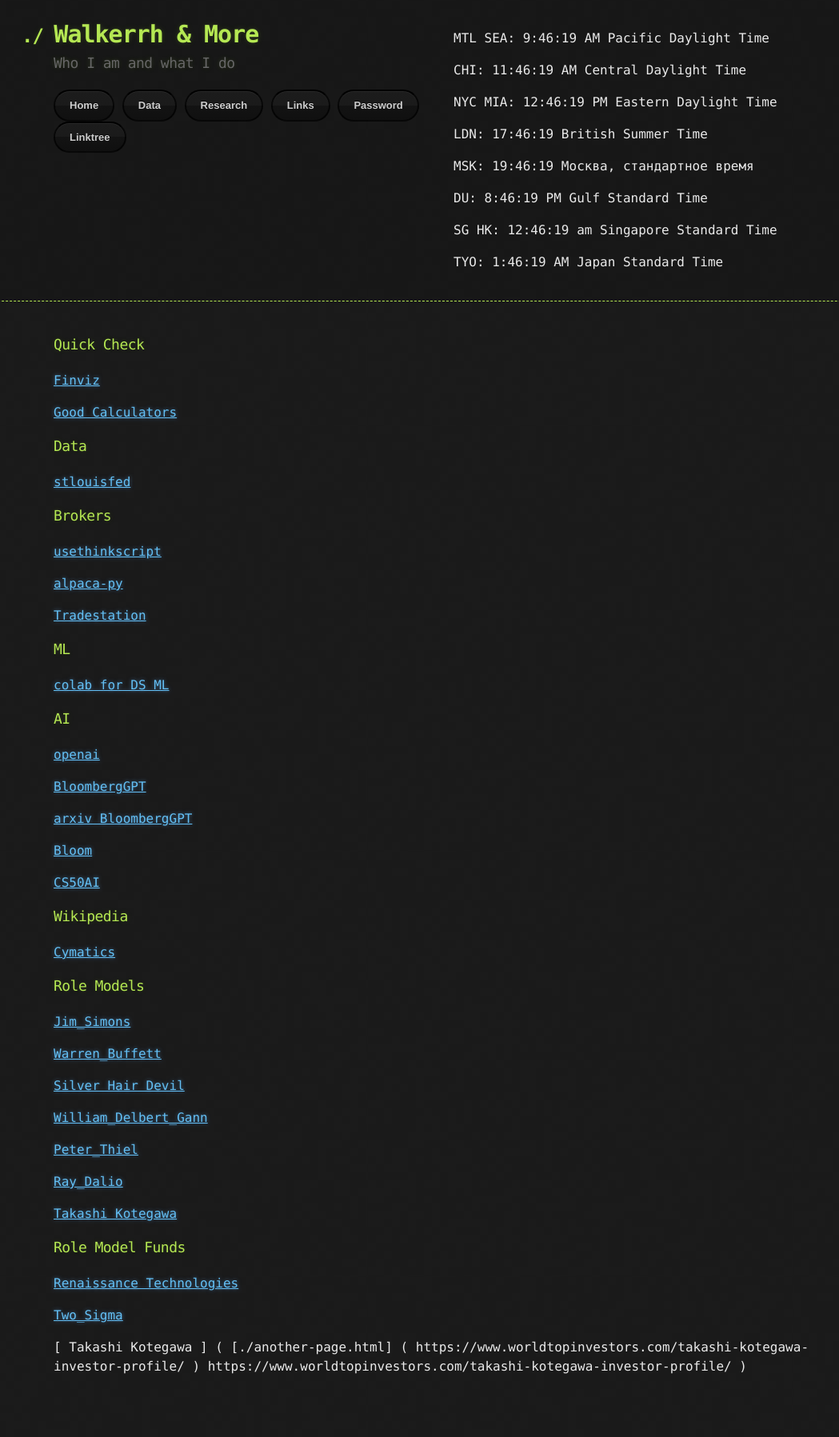
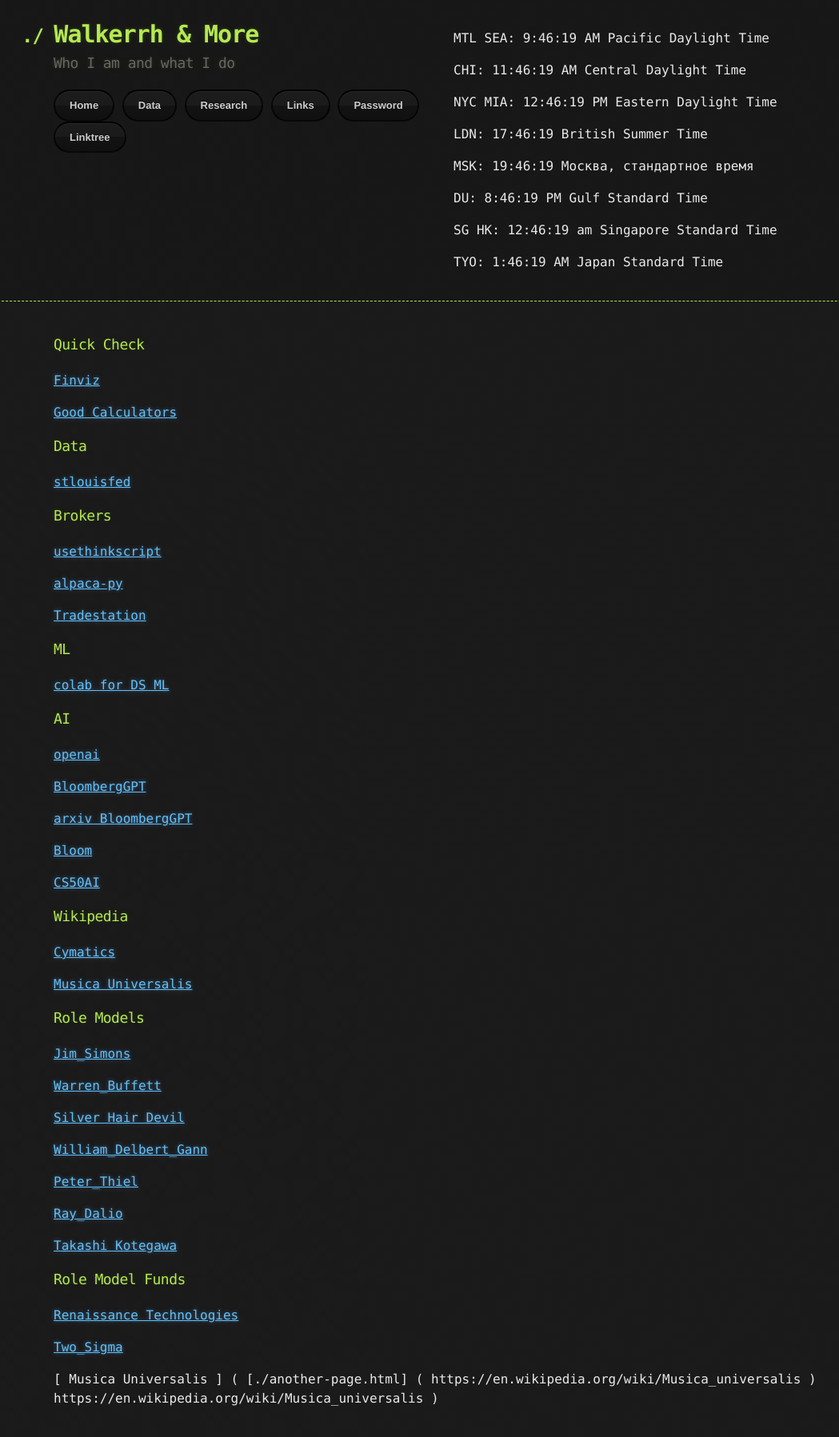
Before and after one commit to Walkerrh/walkerrh.github.io, a Jekyll site: the page built from links.md, in a window 1280 px wide. Shown: the whole page at 80% size, without its empty margins (73-1122 px from the left). Built offline with Jekyll 4.4.1, drawn with Linux system fonts in a browser that asks for light colours; our own code applies the rules of GitHub Pages for plain Markdown files; before the commit the page ends 1757 px from its top, so only the background shows below that.

Commit message:
Update links.md

```diff
--- a/links.md
+++ b/links.md
@@ -46,6 +46,8 @@
 
 [Cymatics]([./another-page.html](https://en.wikipedia.org/wiki/Cymatics)https://en.wikipedia.org/wiki/Cymatics)
 
+[Musica Universalis]([./another-page.html](https://en.wikipedia.org/wiki/Musica_universalis)https://en.wikipedia.org/wiki/Musica_universalis)
+
 
 ### Role Models
 
@@ -76,14 +78,13 @@
 
 
 
-
 [
-Takashi Kotegawa
+Musica Universalis
 ]
 (
 [./another-page.html]
 (
-https://www.worldtopinvestors.com/takashi-kotegawa-investor-profile/
+https://en.wikipedia.org/wiki/Musica_universalis
 )
-https://www.worldtopinvestors.com/takashi-kotegawa-investor-profile/
+https://en.wikipedia.org/wiki/Musica_universalis
 )
```
